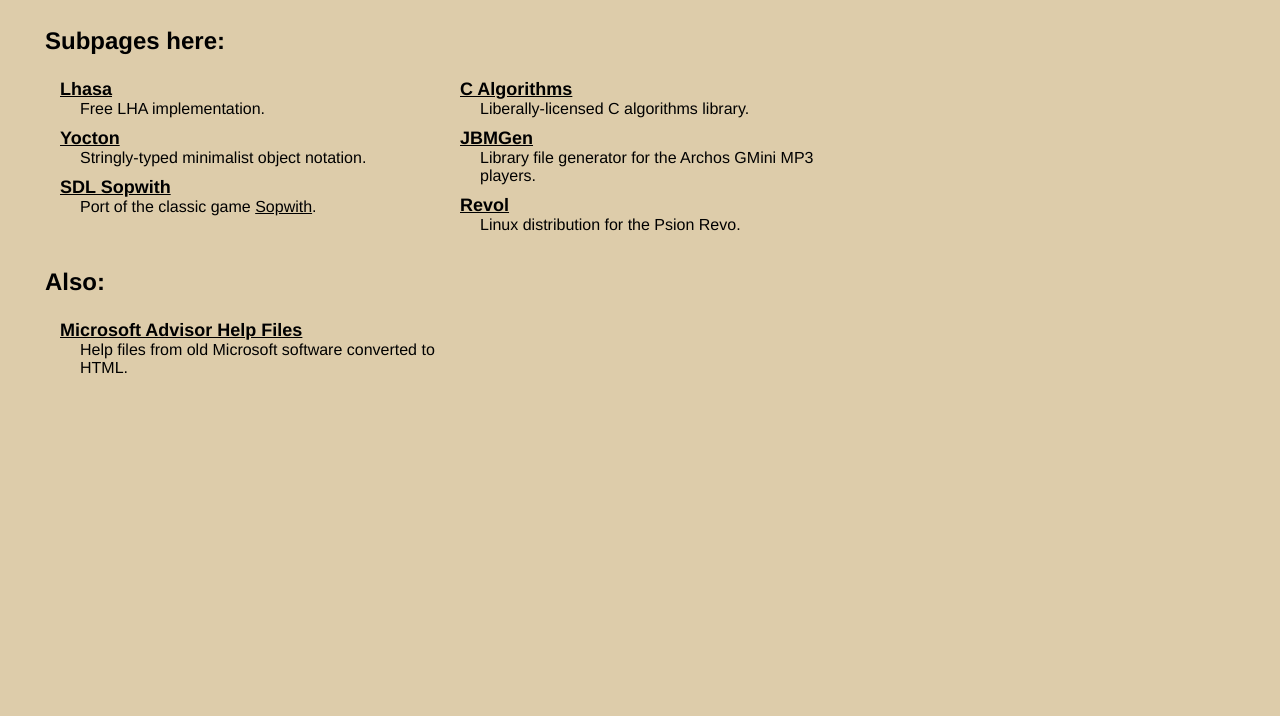
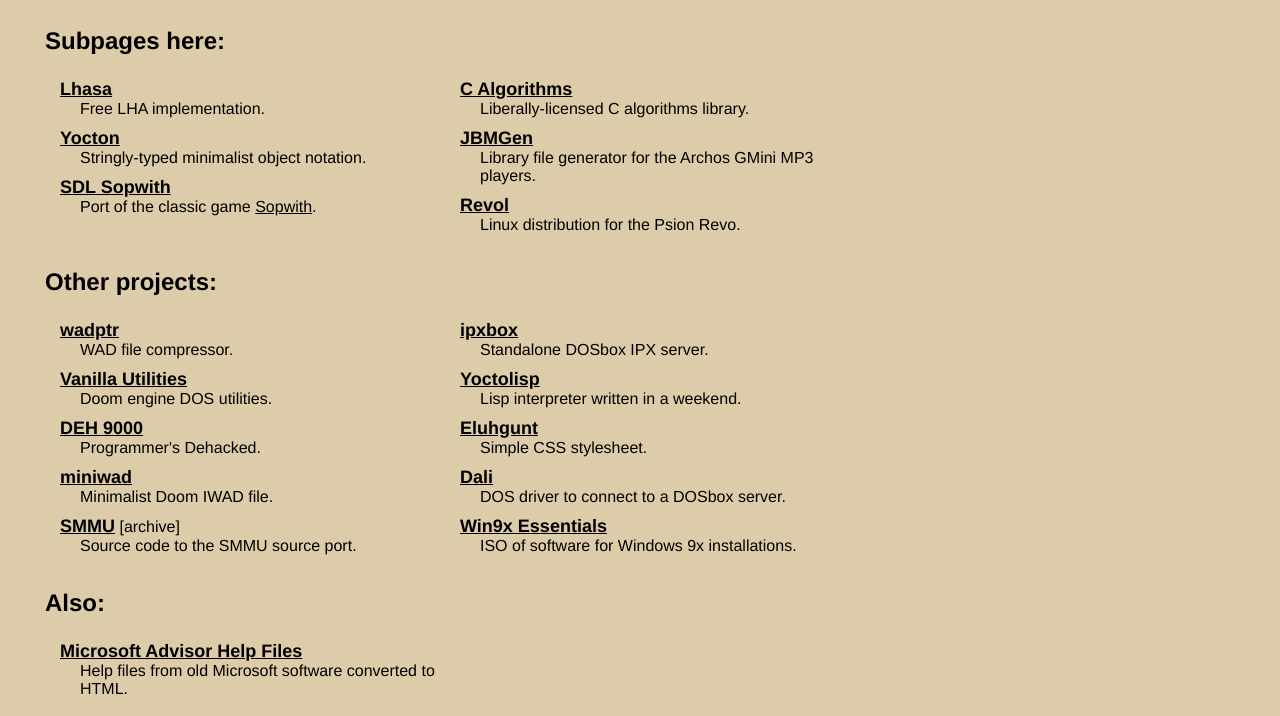
Before and after one commit to fragglet/fragglet.github.io, a plain HTML site: page index.html in a window 1280 px wide. Shown: the part 102-818 px from the top of the page. Drawn offline with Linux system fonts and the light colour scheme.

Commit message:
Add links to other projects.

```diff
--- a/index.html
+++ b/index.html
@@ -73,6 +73,84 @@
     </div>
   </div>
 
+  <h2>Other projects:</h2>
+
+  <div class="two-column">
+    <div class="left-column">
+      <div class="project">
+        <a href="https://github.com/fragglet/wadptr">wadptr</a>
+        <div class="description">
+          WAD file compressor.
+        </div>
+      </div>
+
+      <div class="project">
+        <a href="https://github.com/fragglet/vanilla-utilities">Vanilla Utilities</a>
+        <div class="description">
+          Doom engine DOS utilities.
+        </div>
+      </div>
+
+      <div class="project">
+        <a href="https://github.com/fragglet/deh9000">DEH 9000</a>
+        <div class="description">
+          Programmer's Dehacked.
+        </div>
+      </div>
+
+      <div class="project">
+        <a href="https://github.com/fragglet/miniwad">miniwad</a>
+        <div class="description">
+          Minimalist Doom IWAD file.
+        </div>
+      </div>
+
+      <div class="project">
+        <a href="https://github.com/fragglet/smmu">SMMU</a> [archive]
+        <div class="description">
+          Source code to the SMMU source port.
+        </div>
+      </div>
+    </div>
+
+    <div class="right-column">
+      <div class="project">
+        <a href="https://github.com/fragglet/ipxbox">ipxbox</a>
+        <div class="description">
+          Standalone DOSbox IPX server.
+        </div>
+      </div>
+
+      <div class="project">
+        <a href="https://github.com/fragglet/yoctolisp">Yoctolisp</a>
+        <div class="description">
+          Lisp interpreter written in a weekend.
+        </div>
+      </div>
+
+      <div class="project">
+        <a href="https://github.com/fragglet/eluhgunt">Eluhgunt</a>
+        <div class="description">
+          Simple CSS stylesheet.
+        </div>
+      </div>
+
+      <div class="project">
+        <a href="https://github.com/fragglet/dali">Dali</a>
+        <div class="description">
+          DOS driver to connect to a DOSbox server.
+        </div>
+      </div>
+
+      <div class="project">
+        <a href="https://github.com/fragglet/win9x-essentials">Win9x Essentials</a>
+        <div class="description">
+          ISO of software for Windows 9x installations.
+        </div>
+      </div>
+    </div>
+  </div>
+
   <h2>Also:</h2>
 
   <div class="two-column">
```
